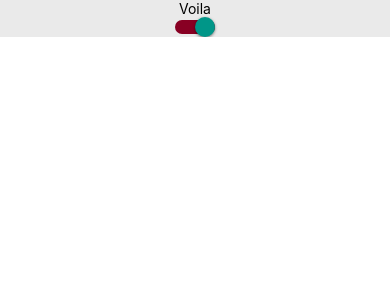
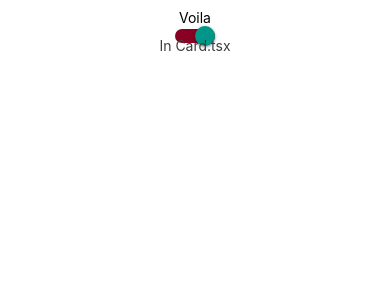
Before and after one commit to sapphybara/transfirmations, a React Native app: screen / in a window 390 px wide. Shown: the top 300 px of the page. Built offline with nearby package versions, Linux system fonts and the light colour scheme.

Commit message:
Add ViewWrapper component to manage Views in the app

```diff
--- a/src/components/Card.tsx
+++ b/src/components/Card.tsx
@@ -1,13 +1,13 @@
 import React from "react";
-import { Switch, Text, View } from "react-native";
-import { useStyle, useTheme } from "utils/hooks";
+import { Switch, Text } from "react-native";
+import { useTheme } from "utils/hooks";
+import ViewWrapper from "wrappers/ViewWrapper";
 
 const Card = () => {
   const { theme, toggleTheme, themeConfig } = useTheme();
-  const styles = useStyle();
 
   return (
-    <View style={styles.container}>
+    <ViewWrapper>
       <Text>Voila</Text>
       <Switch
         trackColor={{
@@ -18,7 +18,12 @@ const Card = () => {
         onValueChange={toggleTheme}
         value={theme === "girly"}
       />
-    </View>
+      <ViewWrapper style={{ flex: 0 }}>
+        <Text style={{ color: themeConfig.palette.text.primary }}>
+          In Card.tsx
+        </Text>
+      </ViewWrapper>
+    </ViewWrapper>
   );
 };
 
--- a/src/utils/styles.ts
+++ b/src/utils/styles.ts
@@ -11,7 +11,7 @@ export const styles = ({ palette }: Theme) =>
     },
     viewBase: {
       alignItems: "center",
-      backgroundColor: palette.background.level2,
+      backgroundColor: palette.background.body,
       color: palette.text.primary,
       flex: 1,
       justifyContent: "center",
--- /dev/null
+++ b/src/wrappers/ViewWrapper.tsx
@@ -0,0 +1,57 @@
+import LevelProvider from "context/Level";
+import React, {
+  Children,
+  FC,
+  PropsWithChildren,
+  ReactNode,
+  isValidElement,
+} from "react";
+import { View, StyleProp, ViewStyle } from "react-native";
+import { useLevel, useStyle, useTheme } from "utils/hooks";
+
+interface CustomViewProps extends PropsWithChildren {
+  style?: StyleProp<ViewStyle>;
+}
+
+const isViewWrapper = (child: ReactNode): boolean =>
+  isValidElement(child) && (child.type as any)?.displayName === "ViewWrapper";
+
+const getColorFromLevel = (level: number) => {
+  const { themeConfig } = useTheme();
+  switch (level) {
+    case 0:
+      return themeConfig.palette.background.body;
+    case 1:
+      return themeConfig.palette.background.surface;
+    case 2:
+      return themeConfig.palette.background.level1;
+    case 3:
+      return themeConfig.palette.background.level2;
+    case 4:
+      return themeConfig.palette.background.level3;
+    default:
+      return themeConfig.palette.background.body;
+  }
+};
+
+const ViewWrapper: FC<CustomViewProps> = ({ children, style }) => {
+  const styles = useStyle();
+  const level = useLevel();
+  const backgroundColor = getColorFromLevel(level);
+
+  // manages accidental creation of double nested wrappers with no children
+  const isMeaninglessWrapper =
+    Children.count(children) === 1 &&
+    isViewWrapper(Children.toArray(children)[0]);
+  return (
+    <LevelProvider initialLevel={level + Number(!isMeaninglessWrapper)}>
+      <View style={[styles.container, { backgroundColor }, style]}>
+        {children}
+      </View>
+    </LevelProvider>
+  );
+};
+
+ViewWrapper.displayName = "ViewWrapper";
+
+export default ViewWrapper;
```
